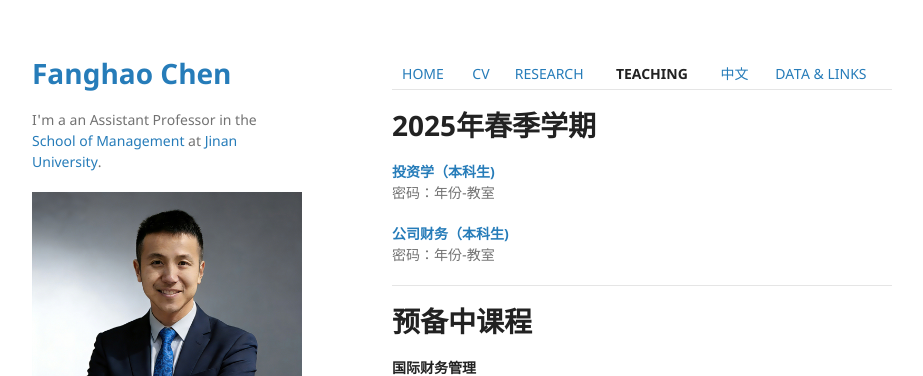
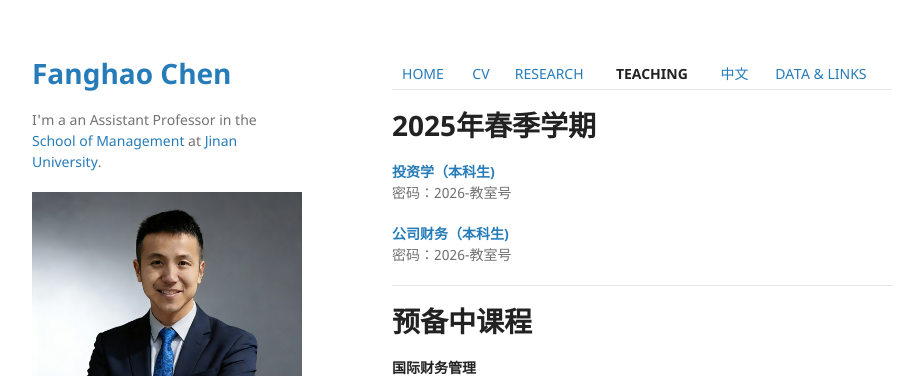
Before and after one commit to FanghaoChen/homepage, a Jekyll site: the page built from teaching.md, in a window 1280 px wide. Shown: the top 376 px of the page, without its empty margins (178-1101 px from the left). Built offline with Jekyll 4.4.1, drawn with Linux system fonts in a browser that asks for light colours; our own code applies the rules of GitHub Pages for plain Markdown files.

Commit message:
Update teaching.md

```diff
--- a/teaching.md
+++ b/teaching.md
@@ -3,10 +3,10 @@
 # 2025年春季学期
 
 **[投资学（本科生)](https://my.feishu.cn/wiki/ScLIwwHIDikI68kNJMgc0xVon9t)**  <br/>
-密码：年份-教室
+密码：2026-教室号
 
 **[公司财务（本科生)](https://my.feishu.cn/wiki/ANTiwy2QviW4Z2kyeIUc4CAunLc)**  <br/>
-密码：年份-教室
+密码：2026-教室号
 
 ---
 # 预备中课程
```
